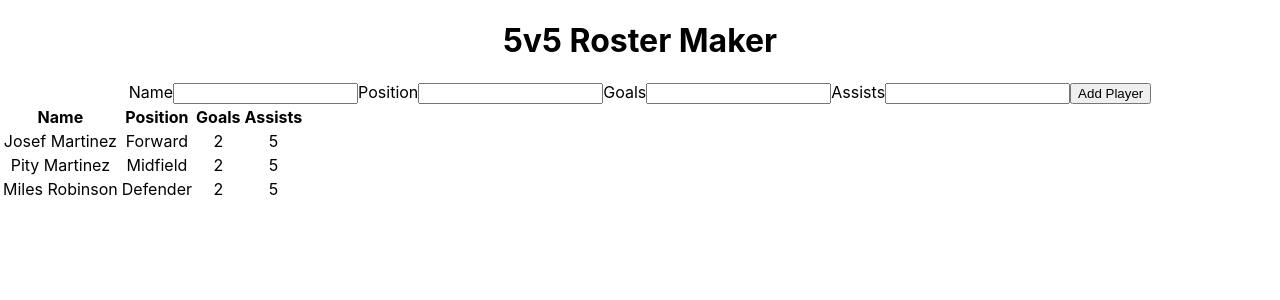
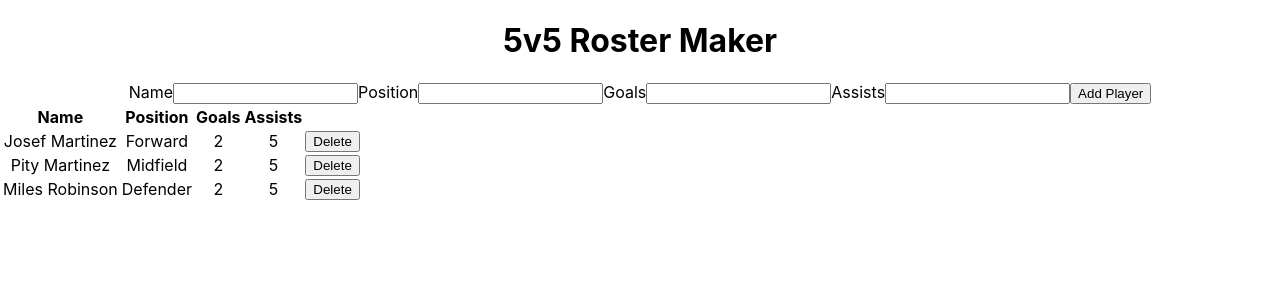
Before and after one commit to piercehicks/5v5-soccer-roster, a React (Create React App) app: page / in a window 1280 px wide. Shown: the top 300 px of the page. Built offline with nearby package versions, Linux system fonts and the light colour scheme.

Commit message:
delete fn works

```diff
--- a/src/App.js
+++ b/src/App.js
@@ -6,8 +6,8 @@ import './App.css';
 function App() {
   const playerData = [
     {name: "Josef Martinez", position:"Forward", goals:"2", assists:"5", id: 1 },
-    {name: "Pity Martinez", position:"Midfield", goals:"2", assists:"5", id: 1 },
-    {name: "Miles Robinson", position:"Defender", goals:"2", assists:"5", id: 1 }
+    {name: "Pity Martinez", position:"Midfield", goals:"2", assists:"5", id: 2 },
+    {name: "Miles Robinson", position:"Defender", goals:"2", assists:"5", id: 3 }
   ];
 
   const [players, setPlayers] = useState(playerData);
@@ -16,6 +16,11 @@ function App() {
     player.id = player.length + 1
     setPlayers([...players, player])
   }
+
+  const deletePlayer = id => {
+    setPlayers(players.filter(player => player.id !== id))
+  }
+
   return (
     <div className="App">
       <h1>5v5 Roster Maker</h1>
@@ -24,6 +29,7 @@ function App() {
       />
       <PlayerTable
         players={players}
+        deletePlayer={deletePlayer}
       />
     </div>
   );
--- a/src/components/PlayerTable.js
+++ b/src/components/PlayerTable.js
@@ -14,11 +14,17 @@ function PlayerTable(props) {
                     {
                         props.players.length > 0 ? (
                             props.players.map( player => (
+
                             <tr key={player.id}>
                                 <td>{player.name}</td>
                                 <td>{player.position}</td>
                                 <td>{player.goals}</td>
                                 <td>{player.assists}</td>
+                                <button
+                                    onClick={()=> props.deletePlayer(player.id)}
+                                >
+                                    Delete
+                                </button>
                             </tr>
                         ))
                             ) : (
```
